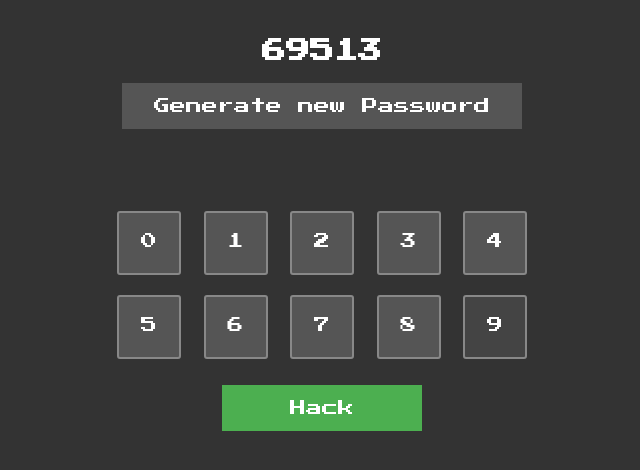
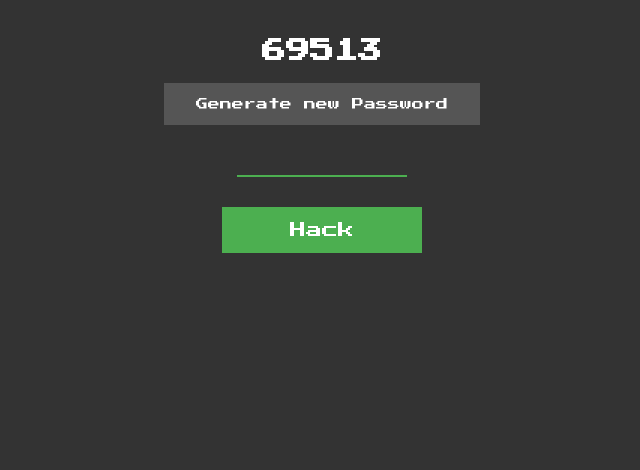
Before and after one commit to moiseshilario/password-breaker-game, a React app: page / in a window 1280 px wide. Shown: the part 64-534 px from the top of the page, without its empty margins (318-958 px from the left). Built offline with nearby package versions, Linux system fonts and the light colour scheme.

```diff
--- a/src/components/game.js
+++ b/src/components/game.js
@@ -37,6 +37,10 @@
   }
 
   handleNewAttempt() {
+    const inputValue = document.querySelector('.attempt__number').value
+    if(!this.validateAttempt(inputValue)){
+      this.setState({ lengthError: true })
+    }
 
 
   }
@@ -48,12 +52,6 @@
     }
 
     return true;
-  }
-
-  renderAttempt() {
-    <li>
-      <input type='number'/>
-    </li>
   }
 
   render() {
@@ -70,10 +68,8 @@
               Generate new Password
             </button>
           </div>
-          <ul>{this.renderAttempt()}</ul>
           <div className='attempt'>
-            <h2 className="attempt__number">{}</h2>
-            {<Numbers />}
+            <input type="number" className="attempt__number"/>
             <button onClick={() => this.handleNewAttempt()} className='button attempt__button'>Hack</button>
           </div>
         </div>
--- a/src/styles/colors.scss
+++ b/src/styles/colors.scss
@@ -1,2 +1,2 @@
-$green: #0b0;
+$green: #4CAF50;
 $white: #fff;
--- a/src/styles/game.scss
+++ b/src/styles/game.scss
@@ -39,6 +39,12 @@
 
       &__button {
         background-color: #555;
+        font-size: 12px;
+        transition: background-color .2s ease;
+
+        &:hover {
+          background-color: #444;
+        }
       }
     }
 
@@ -76,7 +82,33 @@
       flex-direction: column;
 
       &__button {
-        background-color: #4CAF50; /* Green */
+        background-color: $green; /* Green */
+      }
+
+      &__number[type=number] {
+        -webkit-appearance: none;
+        border: none;
+        border-bottom: 2px solid $green;
+        border-radius: 0;
+        margin-bottom: 30px;
+        padding: 10px;
+        font-size: 30px;
+        background-color: transparent;
+        color: $green;
+        font-family: 'Press Start 2P', cursive;
+        max-width: 150px;
+        transition: border-bottom .2s ease;
+      }
+
+      input[type=number]::-webkit-inner-spin-button,
+      input[type=number]::-webkit-outer-spin-button {
+        -webkit-appearance: none;
+        margin: 0;
+      }
+
+      input:focus {
+        outline: none;
+        border-bottom: 3px solid $green;
       }
     }
   }
```
